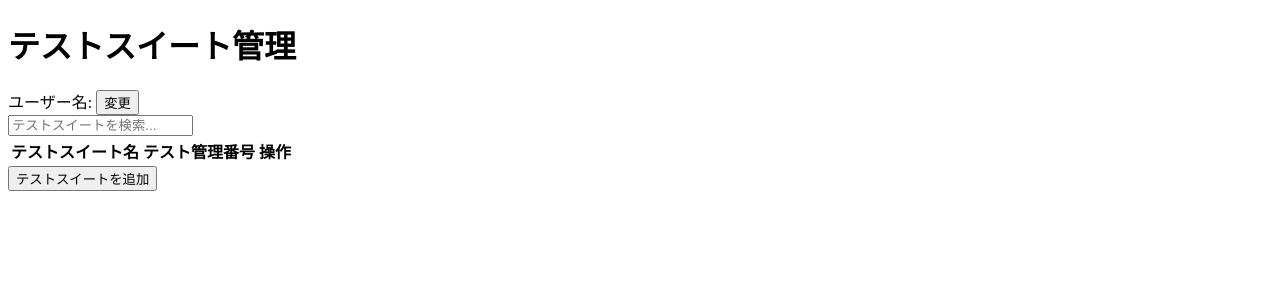
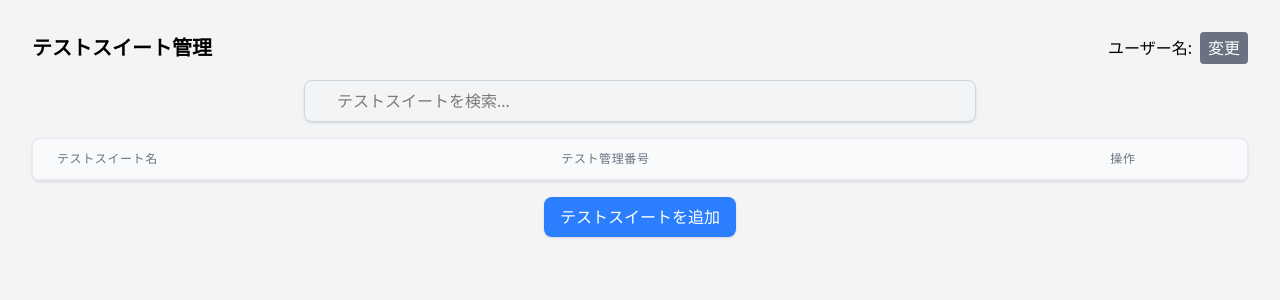
Before and after one commit to boardsnowing/CheckMate, a React (Vite) app: page / in a window 1280 px wide. Shown: the top 300 px of the page. Built offline with nearby package versions, Linux system fonts and the light colour scheme.

Commit message:
add: tailwindcssを追加

```diff
--- /dev/null
+++ b/index.css
@@ -0,0 +1 @@
+@import "tailwindcss";
--- a/index.html
+++ b/index.html
@@ -4,7 +4,8 @@
     <meta charset="UTF-8" />
     <link rel="icon" type="image/svg+xml" href="/vite.svg" />
     <meta name="viewport" content="width=device-width, initial-scale=1.0" />
-    <title>Tauri + React + Typescript</title>
+    <title>CheckMate</title>
+    <link href="index.css" rel="stylesheet" />
   </head>
 
   <body>
--- a/package.json
+++ b/package.json
@@ -10,6 +10,7 @@
     "tauri": "tauri"
   },
   "dependencies": {
+    "@tailwindcss/vite": "^4.0.9",
     "@tauri-apps/api": "^2.2.0",
     "@tauri-apps/plugin-dialog": "^2.2.0",
     "@tauri-apps/plugin-fs": "^2.2.0",
@@ -18,7 +19,8 @@
     "react": "^18.3.1",
     "react-dom": "^18.3.1",
     "react-markdown": "^10.0.0",
-    "react-router-dom": "^7.1.5"
+    "react-router-dom": "^7.1.5",
+    "tailwindcss": "^4.0.9"
   },
   "devDependencies": {
     "@tailwindcss/typography": "^0.5.16",
--- a/vite.config.ts
+++ b/vite.config.ts
@@ -1,12 +1,18 @@
 import { defineConfig } from "vite";
 import react from "@vitejs/plugin-react";
+import tailwindcss from "@tailwindcss/vite";
 
 // @ts-expect-error process is a nodejs global
 const host = process.env.TAURI_DEV_HOST;
 
 // https://vitejs.dev/config/
 export default defineConfig(async () => ({
-  plugins: [react()],
+  plugins: [react(), tailwindcss()],
+  // css: {
+  //   postcss: {
+  //     plugins: [tailwindcss()],
+  //   },
+  // },
 
   // Vite options tailored for Tauri development and only applied in `tauri dev` or `tauri build`
   //
```
Also changed, not shown: 1 other file (tests, documents, lock files or other folders).
